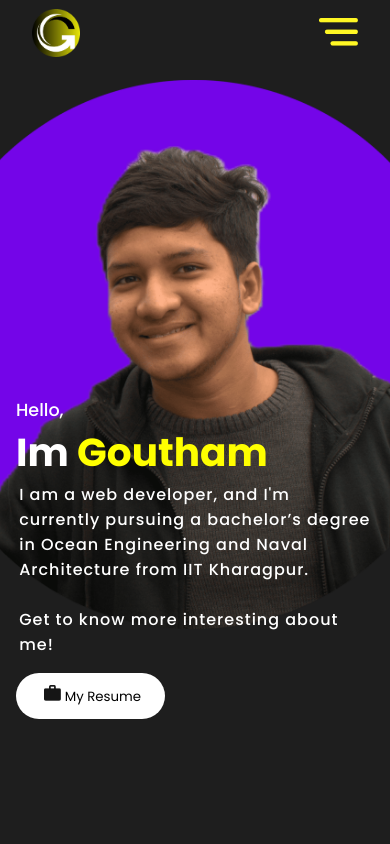
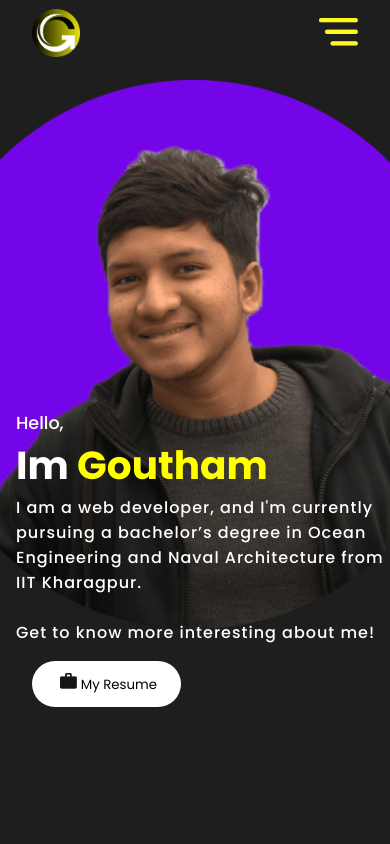
Before and after one commit to Goutham990/GouthamWeb, a React (Create React App) app: page / in a window 390 px wide. Shown: the top 844 px of the page. Built offline with nearby package versions, Linux system fonts and the light colour scheme.

Commit message:
CSS Changes in Intro section

```diff
--- a/src/components/Intro/intro.css
+++ b/src/components/Intro/intro.css
@@ -123,27 +123,28 @@
 
 
 
-/*
-@media screen and (max-width:1500px) {
+
+/* @media screen and (max-width:1180px) {
 
     .bg{
         right: 3vw;
-        height: 65vh;
+        height: 60vh;
         top: 9rem;
 
     }
 
     .introPara{
-        font-size: medium;
-    font-weight: 300;
+        font-size: large;
+    font-weight: 500;
     letter-spacing: 1px;
-        width: 45vw;
+        width: 55vw;
 
 
     }
 
     .introContent{
         font-size: 3vw;
+        padding-left: 1rem;
 
 
     }
@@ -153,32 +154,38 @@
     }
 
 
-} */
+}  */
 
 
 @media screen and (max-width:820px) {
 
     .bg{
-        right: -8vw;
-        height: 70vh;
-        top: 5rem;
+        right: 20vw;
+        height: 40vh;
+        top: 4rem;
 
     }
 
     .introPara{
-        font-size: medium;
-    font-weight: 300;
+        font-size: large;
+    font-weight: 400;
     letter-spacing: 1px;
-        /* width: 100vw;
-        padding-right: 1.4rem; */
+        width: 100vw;
+        /* padding-right: 1.4rem; */
 
     }
 
     .introContent{
         font-size: 7vw;
+        padding-left: 1rem;
 
 
     }
+
+    /* .introText{
+        padding-left: 1rem;
+
+    } */
 
     .hello{
         font-size: 4.5vw;
@@ -194,6 +201,7 @@
         height: 60vh;
         top: 5rem;
     }
+
 
 
     .introPara{
@@ -263,25 +271,26 @@
     letter-spacing: 1px;
         width: 100vw;
         padding-right: 1rem;
-        padding-left: 1.2rem;
+        /* padding-left: 1.2rem; */
 
 
     }
 
     .introContent{
         font-size: 10vw;
+        padding-left: 1rem;
 
     }
 
     .introText{
-        padding-left: 1rem;
+        /* padding-left: 1rem; */
 
     }
 
     .hello{
         font-size: 4.5vw;
         margin-top: 10rem;
-        padding-left: 1rem;
+        /* padding-left: 1rem; */
     }
 
 
```
